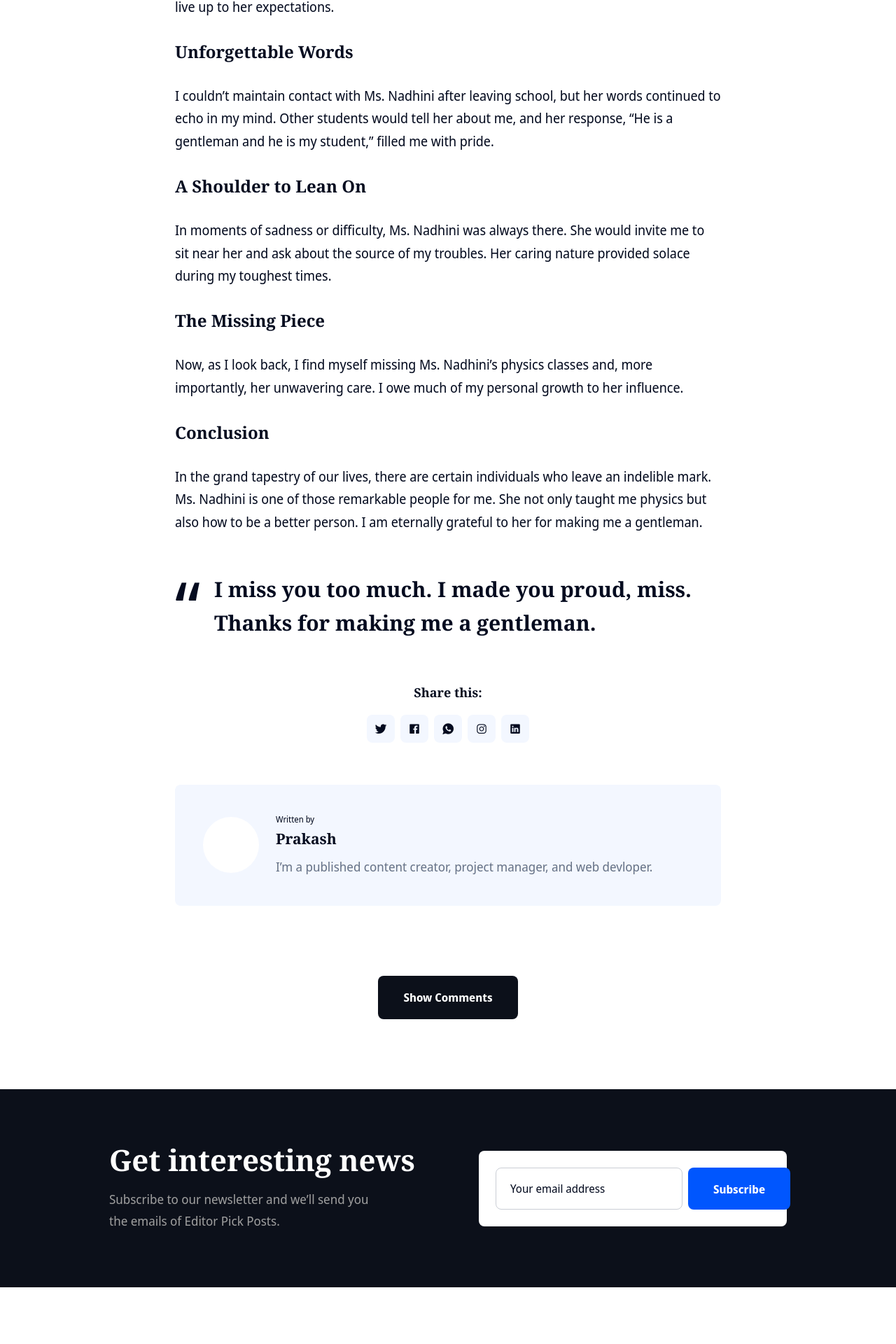
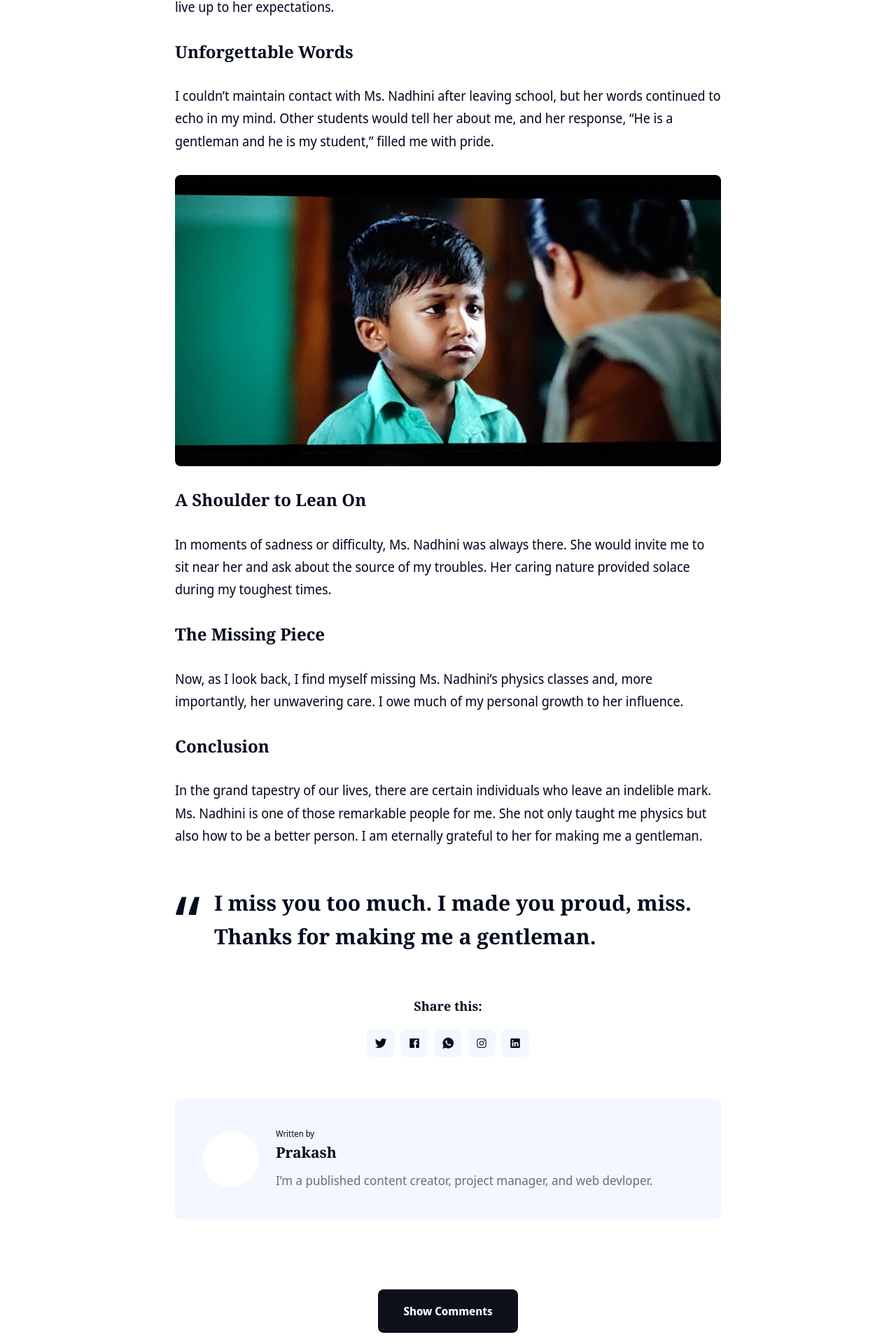
Before and after one commit to PrakasRavichandran/dairy-blog, a Jekyll site: the page built from _posts/2023-09-19-the-unforgettable-influence.markdown, in a window 1280 px wide. Shown: the part 2176-4096 px from the top of the page at 70% size. Built offline with Jekyll 4.4.1, drawn with Linux system fonts in a browser that asks for light colours; nearby versions of some CDN libraries.

Commit message:
Update 2023-09-19-the-unforgettable-influence.markdown

```diff
--- a/_posts/2023-09-19-the-unforgettable-influence.markdown
+++ b/_posts/2023-09-19-the-unforgettable-influence.markdown
@@ -31,6 +31,8 @@ Entering college for my engineering degree, I often thought about the trust Ms.
 ### Unforgettable Words
 I couldn't maintain contact with Ms. Nadhini after leaving school, but her words continued to echo in my mind. Other students would tell her about me, and her response, "He is a gentleman and he is my student," filled me with pride.
 
+![Goat]({{site.baseurl}}/images/31.jpg)
+
 ### A Shoulder to Lean On
 In moments of sadness or difficulty, Ms. Nadhini was always there. She would invite me to sit near her and ask about the source of my troubles. Her caring nature provided solace during my toughest times.
 
```
